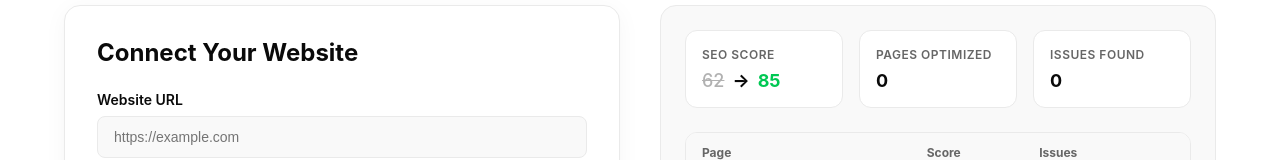
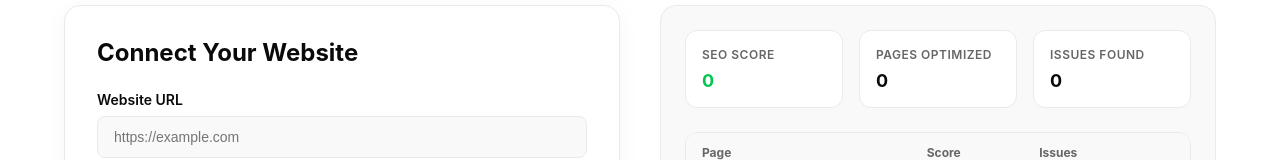
Before and after one commit to pranavstoretransform/seo-agent, a Next.js app: page / in a window 1280 px wide. Shown: the part 444-604 px from the top of the page. Built offline with nearby package versions, Linux system fonts and the light colour scheme.

Commit message:
Update page.tsx

```diff
--- a/src/app/page.tsx
+++ b/src/app/page.tsx
@@ -102,6 +102,18 @@ export default function Home() {
 
     setLoading(false);
   };
+
+  const overallScore =
+    auditedPages.length > 0
+      ? Math.round(
+        auditedPages.reduce((sum, page) => sum + page.score, 0) /
+        auditedPages.length
+      )
+      : 0;
+  const totalIssues = auditedPages.reduce(
+    (sum, page) => sum + page.issues.length,
+    0
+  );
 
   return (
     <div className={styles.page}>
@@ -262,8 +274,7 @@ export default function Home() {
               <div className={styles.statCard}>
                 <span className={styles.statLabel}>SEO Score</span>
                 <div className={styles.statValue}>
-                  <span className={styles.oldValue}>62</span> →
-                  <span className={styles.newValue}>85</span>
+                  <span className={styles.newValue}>{overallScore}</span>
                 </div>
               </div>
 
```
